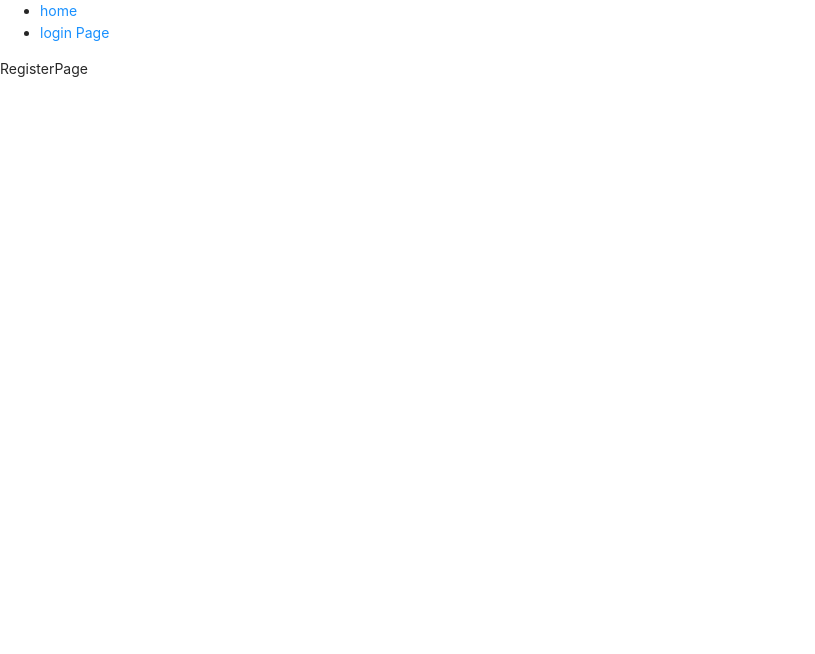
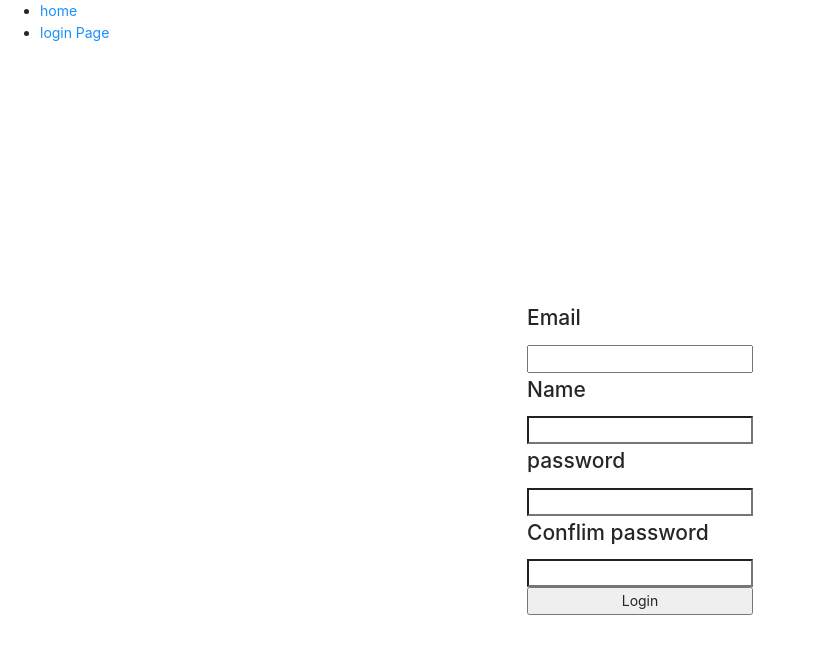
Before and after one commit to NomadHash/MERN-Boiler-plate, a React (Create React App) app in the folder client/: page /register in a window 1280 px wide. Shown: the top 654 px of the page, without its empty margins (0-815 px from the left). Built offline with nearby package versions, Linux system fonts and the light colour scheme.

Commit message:
Complete ResisterPage , LoginPage

```diff
--- /dev/null
+++ b/client/src/_actions/types.js
@@ -0,0 +1,2 @@
+export const LOGIN_USER = "login_user";
+export const REGISTER_USER = "register_user";
--- /dev/null
+++ b/client/src/_actions/user_actions.js
@@ -0,0 +1,22 @@
+import axios from 'axios';
+import { LOGIN_USER, REGISTER_USER } from './types';
+
+export function loginUser(dataToSubmit) {
+  const request = axios
+    .post('/api/users/login', dataToSubmit)
+    .then((response) => response.data);
+  return {
+    type: LOGIN_USER,
+    payload: request,
+  };
+}
+
+export function registerUser(dataToSubmit) {
+  const request = axios
+    .post('/api/users/register', dataToSubmit)
+    .then((response) => response.data);
+  return {
+    type: REGISTER_USER,
+    payload: request,
+  };
+}
--- a/client/src/_reducers/index.js
+++ b/client/src/_reducers/index.js
@@ -1,9 +1,9 @@
 import { combineReducers } from "redux";
-// import user from "./user_reducer";
+import user from "./user_reducer";
 // import comment from "./comment_recucer";
 
 const rootReducer = combineReducers({
-  //user
+  user,
 });
 
 export default rootReducer;
--- a/client/src/_reducers/user_reducer.js
+++ b/client/src/_reducers/user_reducer.js
@@ -0,0 +1,14 @@
+import { LOGIN_USER, REGISTER_USER } from '../_actions/types';
+
+export default function (state = {}, action) {
+  switch (action.type) {
+    case LOGIN_USER:
+      return { ...state, loginSuccess: action.payload };
+    // break;
+    case REGISTER_USER:
+      return { ...state, register: action.payload };
+    // break;
+    default:
+      return state;
+  }
+}
--- a/client/src/components/views/LandingPage/LandingPage.js
+++ b/client/src/components/views/LandingPage/LandingPage.js
@@ -1,19 +1,20 @@
-import React, { useEffect } from "react";
-import axios from "axios";
+import React, { useEffect } from 'react';
+// import axios from 'axios';
 
 const LandingPage = () => {
   useEffect(() => {
-    axios.get("api/hello").then((response) => console.log(response));
+    // axios.get("api/hello").then((response) => console.log(response));
+    console.log('root page');
   }, []);
 
   return (
     <div
       style={{
-        display: "flex",
-        justifyContent: "center",
-        alignItems: "center",
-        width: "100%",
-        height: "100vh",
+        display: 'flex',
+        justifyContent: 'center',
+        alignItems: 'center',
+        width: '100%',
+        height: '100vh',
       }}
     >
       시작 페이지
--- a/client/src/components/views/LoginPage/LoginPage.js
+++ b/client/src/components/views/LoginPage/LoginPage.js
@@ -1,8 +1,13 @@
-import React, { useState } from "react";
+import React, { useState } from 'react';
+import { useDispatch } from 'react-redux';
+import { loginUser } from '../../../_actions/user_actions';
 
-const LoginPage = () => {
-  const [email, setEmail] = useState("");
-  const [password, setPassword] = useState("");
+const LoginPage = ({ history }) => {
+  const [email, setEmail] = useState('');
+  const [password, setPassword] = useState('');
+
+  // Redux-Dispatch
+  const dispatch = useDispatch();
 
   const onEmailHandler = (event) => {
     setEmail(event.target.value);
@@ -11,22 +16,34 @@ const LoginPage = () => {
     setPassword(event.target.value);
   };
   const onSubmitHandler = (event) => {
-    event.preventDefault();
+    event.preventDefault(); // 새로고침 방지
+    let requestBody = {
+      email,
+      password,
+    };
+
+    dispatch(loginUser(requestBody)).then((response) => {
+      response.payload.loginSuccess === true
+        ? console.log('Login Success')
+        : alert('Login fail');
+      history.push('/');
+    });
   };
+
   return (
     <div
       style={{
-        display: "flex",
-        justifyContent: "center",
-        alignItems: "center",
-        width: "100%",
-        height: "100vh",
+        display: 'flex',
+        justifyContent: 'center',
+        alignItems: 'center',
+        width: '100%',
+        height: '100vh',
       }}
     >
       <form
         style={{
-          display: "flex",
-          flexDirection: "column",
+          display: 'flex',
+          flexDirection: 'column',
         }}
         onSubmit={onSubmitHandler}
       >
--- a/client/src/components/views/RegisterPage/RegisterPage.js
+++ b/client/src/components/views/RegisterPage/RegisterPage.js
@@ -1,7 +1,83 @@
-import React from "react";
+import React, { useState } from 'react';
+import { useDispatch } from 'react-redux';
+import { registerUser } from '../../../_actions/user_actions';
 
-const RegisterPage = () => {
-  return <div>RegisterPage</div>;
+const RegisterPage = (props) => {
+  const [email, setEmail] = useState('');
+  const [name, setName] = useState('');
+  const [password, setPassword] = useState('');
+  const [confilmPassword, setConfilmPassword] = useState('');
+
+  // Redux-Dispatch
+  const dispatch = useDispatch();
+
+  const onEmailHandler = (event) => {
+    setEmail(event.target.value);
+  };
+
+  const onNameHandler = (event) => {
+    setName(event.target.value);
+  };
+
+  const onPasswordHandler = (event) => {
+    setPassword(event.target.value);
+  };
+
+  const onConfilmPasswordHandler = (event) => {
+    setConfilmPassword(event.target.value);
+  };
+
+  const onSubmitHandler = (event) => {
+    event.preventDefault(); // 새로고침 방지
+
+    if (password !== confilmPassword) {
+      alert('패스워드가 일치하지 않습니다.');
+    } else {
+      let requestBody = {
+        email,
+        name,
+        password,
+      };
+      console.log('regist');
+      dispatch(registerUser(requestBody));
+    }
+  };
+  return (
+    <div
+      style={{
+        display: 'flex',
+        justifyContent: 'center',
+        alignItems: 'center',
+        width: '100%',
+        height: '100vh',
+      }}
+    >
+      <form
+        style={{
+          display: 'flex',
+          flexDirection: 'column',
+        }}
+        onSubmit={onSubmitHandler}
+      >
+        <h2>Email</h2>
+        <input type="email" value={email} onChange={onEmailHandler} />
+
+        <h2>Name</h2>
+        <input type="text" value={name} onChange={onNameHandler} />
+
+        <h2>password</h2>
+        <input type="password" value={password} onChange={onPasswordHandler} />
+
+        <h2>Conflim password</h2>
+        <input
+          type="password"
+          value={confilmPassword}
+          onChange={onConfilmPasswordHandler}
+        />
+        <button>Login</button>
+      </form>
+    </div>
+  );
 };
 
 export default RegisterPage;
```
Also changed, not shown: client/src/components/views/LandingPage/Footer/Footer.js (renamed from client/src/components/views/Footer/Footer.js), 2 other files (tests, documents, lock files or other folders).
